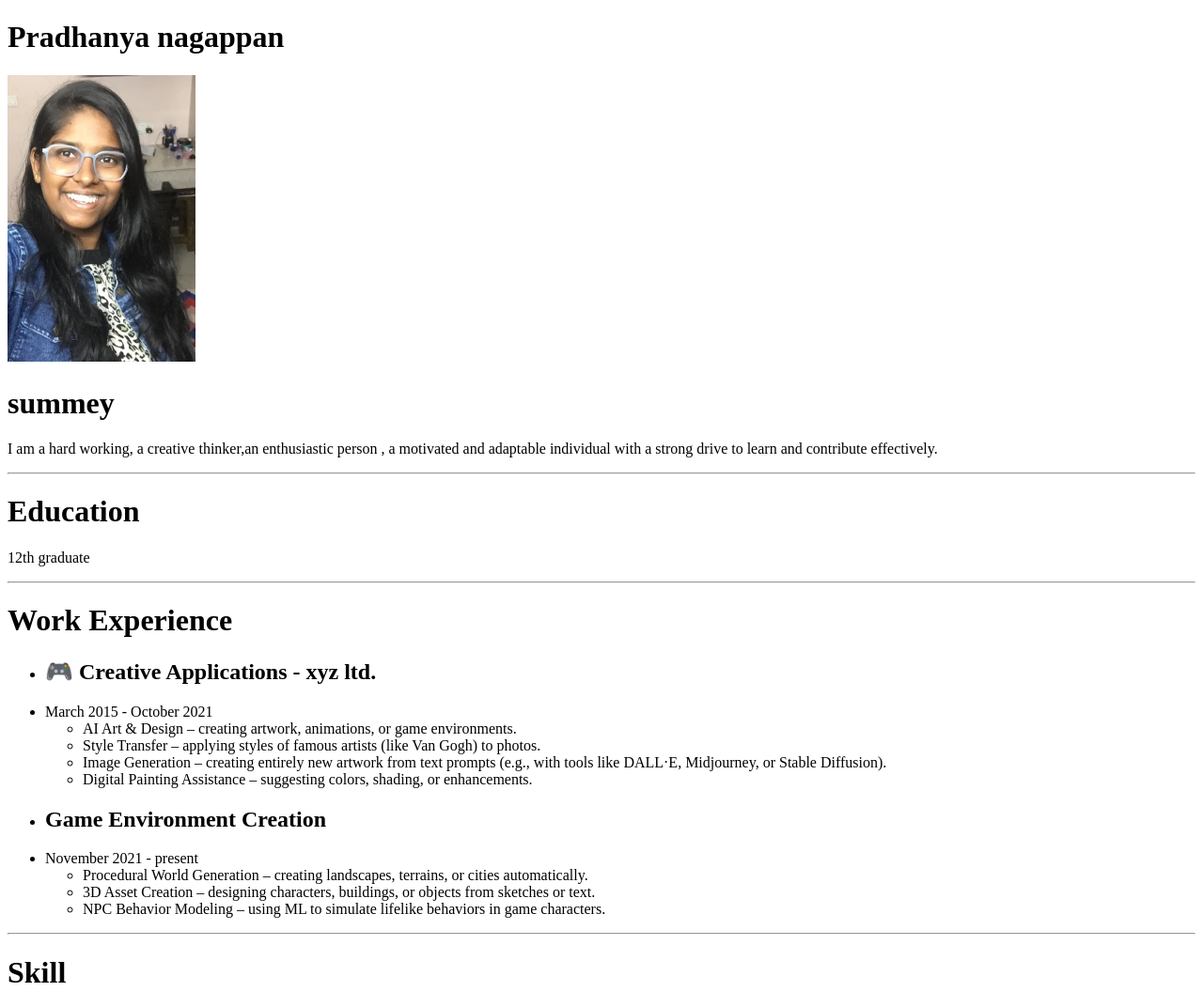
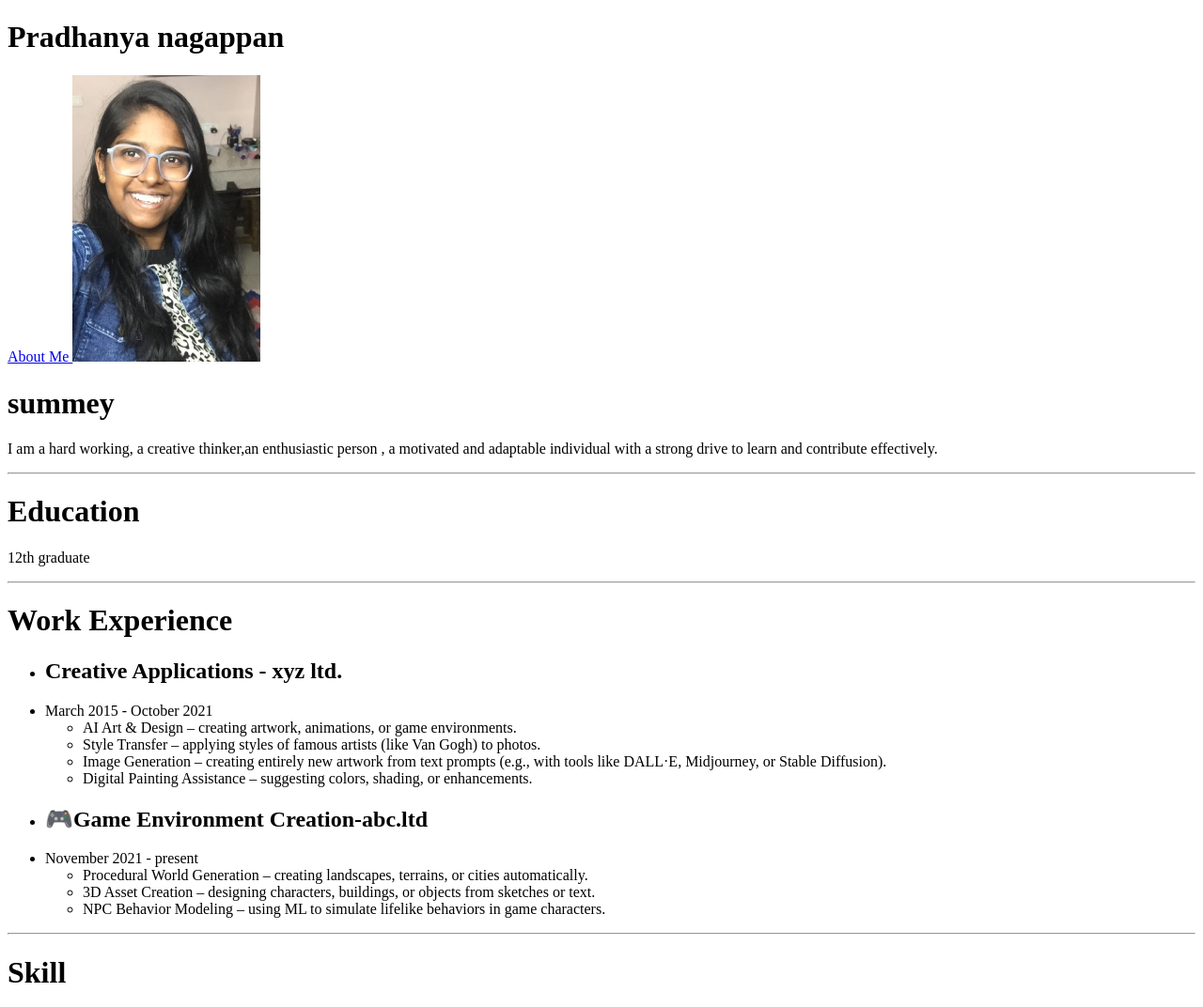
Before and after one commit to pradhanya67/capstone-1, a plain HTML site: page index.html in a window 1280 px wide. Shown: the top 1072 px of the page at 94% size. Drawn offline with Linux system fonts and the light colour scheme.

Commit message:
Update index.html

```diff
--- a/index.html
+++ b/index.html
@@ -6,7 +6,7 @@
     </head>
     <BODY>
         <h1>Pradhanya nagappan</h1>
-        <img src="./WhatsApp Image 2025-06-13 at 9.14.30 PM (1).jpeg" width="200", alt="a picture fof me ">
+        <a href="../section 4 exercise/4.3+HTML+Portfolio+Project/4.3 HTML Porfolio Project/public/about.html">About Me </a><img src="./WhatsApp Image 2025-06-13 at 9.14.30 PM (1).jpeg" width="200", alt="a picture fof me ">
         <h1>summey</h1>
         <p> I am a hard working, a creative thinker,an enthusiastic person , a  motivated and adaptable individual with a strong drive to learn and contribute effectively.</p><hr/>
         <h1>Education</h1>
@@ -14,7 +14,7 @@
         <h1>Work Experience</h1>
         <ul>
 
-            <li><h2>🎮 Creative Applications - xyz ltd.</h2></li>
+            <li><h2> Creative Applications - xyz ltd.</h2></li>
             <li>March  2015 - October  2021</li>
             <ul>
                 <li>AI Art & Design – creating artwork, animations, or game environments.</li>
@@ -23,7 +23,7 @@
                 <li>Digital Painting Assistance – suggesting colors, shading, or enhancements.</li>
 
             </ul>
-            <li><h2> Game Environment Creation</h2></li>
+            <li><h2> 🎮Game Environment Creation-abc.ltd</h2></li>
             <li> November  2021 - present</li>
             <ul>
                 <li>Procedural World Generation – creating landscapes, terrains, or cities automatically.</li>
```
